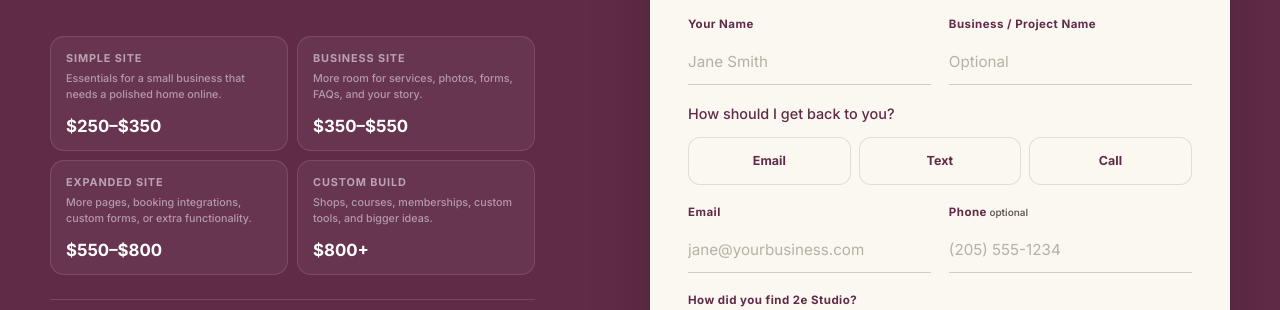
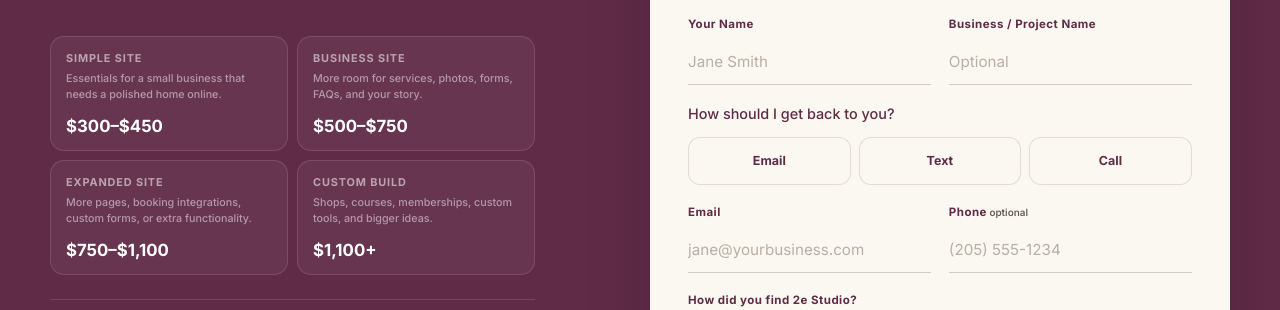
Before and after one commit to Jessie2e/Jessie2e, a React (Vite) app: page / in a window 1280 px wide. Shown: the part 4776-5086 px from the top of the page. Built offline with nearby package versions, Linux system fonts and the light colour scheme.

Commit message:
Update website pricing and project intake

```diff
--- a/src/App.jsx
+++ b/src/App.jsx
@@ -186,11 +186,11 @@ const TIMELINE_OPTIONS = [
 ];
 
 const BUDGET_OPTIONS = [
-  'Under $250',
-  '$250–$400',
-  '$400–$650',
-  '$650–$1,000',
-  '$1,000+',
+  'Under $300',
+  '$300–$500',
+  '$500–$750',
+  '$750–$1,100',
+  '$1,100+',
   'I genuinely don’t know yet',
 ];
 
@@ -243,7 +243,7 @@ const getProjectEstimate = (state) => {
     return {
       key: 'custom',
       label: 'Custom Build',
-      range: '$800+',
+      range: '$1,100+',
       description:
         'Stores, courses, memberships, gated content and custom functionality usually need a little more planning before I can give you a useful number.',
     };
@@ -253,7 +253,7 @@ const getProjectEstimate = (state) => {
     return {
       key: 'expanded',
       label: 'Expanded Site',
-      range: '$550–$800',
+      range: '$750–$1,100',
       description:
         'A larger build with more content, integrations, custom interactions or functionality.',
     };
@@ -263,7 +263,7 @@ const getProjectEstimate = (state) => {
     return {
       key: 'business',
       label: 'Business Site',
-      range: '$350–$550',
+      range: '$500–$750',
       description:
         'A strong fit for multi-page sites, booking, richer galleries, menus, forms and more customized content.',
     };
@@ -272,7 +272,7 @@ const getProjectEstimate = (state) => {
   return {
     key: 'simple',
     label: 'Simple Site',
-    range: '$250–$350',
+    range: '$300–$450',
     description:
       'A clean, polished online home with the essentials your customers need.',
   };
@@ -1692,7 +1692,7 @@ const endX = -(window.innerWidth * 0.8 + experience.offsetWidth);      const x =
             <span>Simple Site</span>
             <small>Essentials for a small business that needs a polished home online.</small>
           </div>
-          <strong>$250–$350</strong>
+          <strong>$300–$450</strong>
         </div>
 
         <div className="builder-price-guide-card">
@@ -1700,7 +1700,7 @@ const endX = -(window.innerWidth * 0.8 + experience.offsetWidth);      const x =
             <span>Business Site</span>
             <small>More room for services, photos, forms, FAQs, and your story.</small>
           </div>
-          <strong>$350–$550</strong>
+          <strong>$500–$750</strong>
         </div>
 
         <div className="builder-price-guide-card">
@@ -1708,7 +1708,7 @@ const endX = -(window.innerWidth * 0.8 + experience.offsetWidth);      const x =
             <span>Expanded Site</span>
             <small>More pages, booking integrations, custom forms, or extra functionality.</small>
           </div>
-          <strong>$550–$800</strong>
+          <strong>$750–$1,100</strong>
         </div>
 
         <div className="builder-price-guide-card">
@@ -1716,7 +1716,7 @@ const endX = -(window.innerWidth * 0.8 + experience.offsetWidth);      const x =
             <span>Custom Build</span>
             <small>Shops, courses, memberships, custom tools, and bigger ideas.</small>
           </div>
-          <strong>$800+</strong>
+          <strong>$1,100+</strong>
         </div>
       </div>
 
@@ -1804,7 +1804,7 @@ const endX = -(window.innerWidth * 0.8 + experience.offsetWidth);      const x =
         <div className="builder-success">
           <span className="builder-success-mark" aria-hidden="true">✓</span>
           <p className="builder-eyebrow">Message sent</p>
-          <h3>{contactMode === 'quick' ? 'Got it — I’ll take it from here.' : 'That’s everything I need to start.'}</h3>
+          <h3>{contactMode === 'quick' ? 'Got it — I’ll take it from here.' : 'That gives me what I need to recommend next steps.'}</h3>
           <p>
             {contactMode === 'quick'
               ? `I’ll read through your note and follow up ${getFollowUpPhrase(quickFormState.preferredContact)} so we can figure out the best next step.`
```
